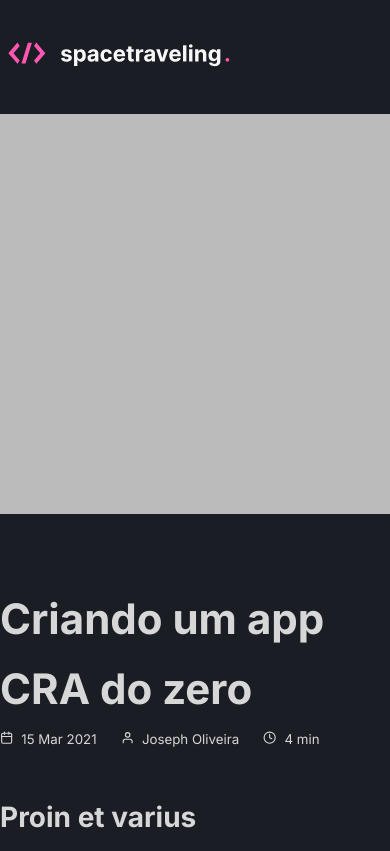
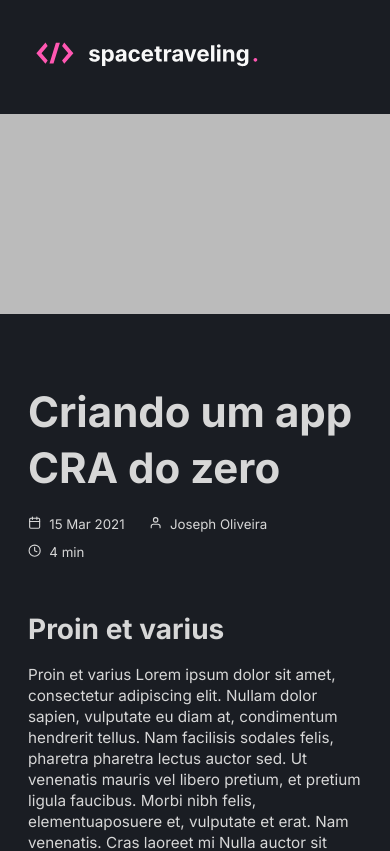
Before and after one commit to kaiquezimerer/ignite-reactjs-blog, a Next.js app: page /post/1 in a window 390 px wide. Shown: the top 851 px of the page. Built offline with nearby package versions, Linux system fonts and the light colour scheme.

Commit message:
Add styles for mobile devices

```diff
--- a/src/pages/post/[slug].tsx
+++ b/src/pages/post/[slug].tsx
@@ -32,10 +32,12 @@ interface PostProps {
 export default function Post(): JSX.Element {
   return (
     <>
-      <Header />
-      <article>
+      <div className={commonStyles.container}>
+        <Header />
+      </div>
+      <article className={styles.content}>
         <section className={styles.cover} />
-        <section className={`${commonStyles.container} ${styles.content}`}>
+        <section className={commonStyles.container}>
           <h1>Criando um app CRA do zero</h1>
           <div className={commonStyles.postInfo}>
             <time>
@@ -79,7 +81,7 @@ export default function Post(): JSX.Element {
             vulputate et erat. Nam venenatis. Cras laoreet mi Nulla auctor sit
             amet quam vitae commodo. Sed risus justo, vulputate quis neque eget,
             dictum sodales sem. In eget felis finibus, mattis magna a,{' '}
-            <a href="#">efficiturex</a>. Curabitur vitae justo consequat sapien
+            <a href="#">efficiturex</a> . Curabitur vitae justo consequat sapien
             gravida auctor a non risus. Sed malesuada mauris nec orci congue,
             interdum efficitur urna dignissim. Vivamus cursus elit sem, vel
             facilisis nulla pretium consectetur. Nunc congue. Class aptent
--- a/src/pages/post/post.module.scss
+++ b/src/pages/post/post.module.scss
@@ -3,6 +3,11 @@
   height: 400px;
   background: var(--gray);
   margin-bottom: 5rem;
+
+  // Viewport <= 720px
+  @media screen and (max-width: 720px) {
+    height: 200px;
+  }
 }
 
 .content {
@@ -10,14 +15,15 @@
 
   h1 {
     font-size: 3rem;
-    line-height: 5rem;
+    line-height: 4rem;
+    margin-bottom: 1rem;
   }
 
   h2 {
     margin-top: 3rem;
     margin-bottom: 1rem;
     font-size: 2rem;
-    line-height: 4rem;
+    line-height: 3rem;
   }
 
   p {
--- a/src/styles/common.module.scss
+++ b/src/styles/common.module.scss
@@ -2,10 +2,16 @@
 .container {
   max-width: 700px;
   margin: 0 auto;
+
+  // Viewport <= 720px
+  @media screen and (max-width: 720px) {
+    padding: 0 2rem;
+  }
 }
 
 .postInfo {
   display: flex;
+  flex-wrap: wrap;
   align-items: center;
   margin-top: 0.5rem;
 
@@ -16,6 +22,7 @@
   time, h4 {
     font-size: 0.95rem;
     font-weight: 400;
+    line-height: 2rem;
     margin-right: 24px;
   }
 }
```
Also changed, not shown: src/pages/index.tsx (+17 -5 lines).
